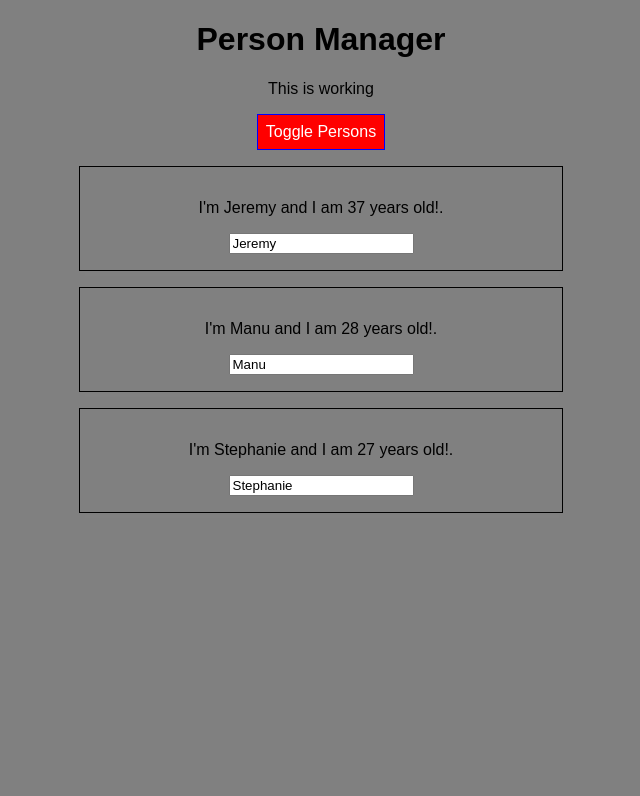
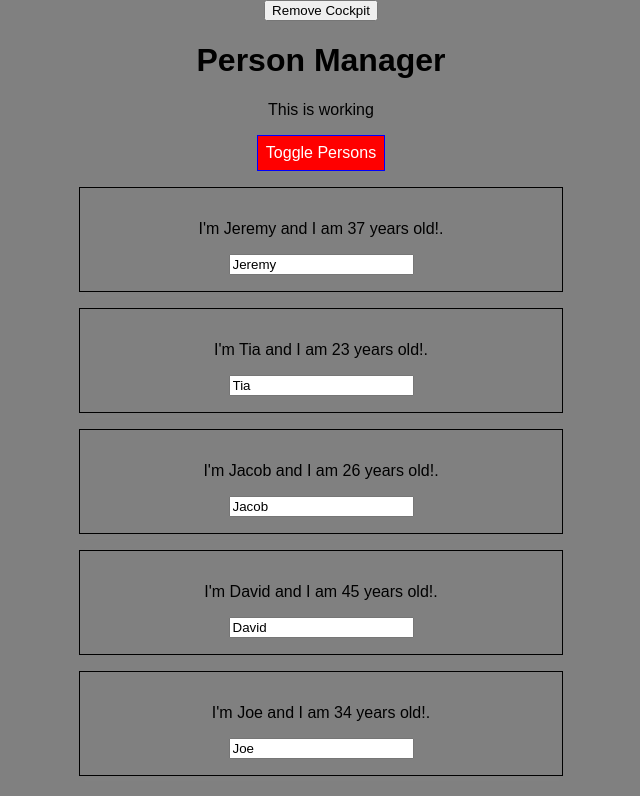
Before and after one commit to JeremyDoubleday/reactLearning, a React app: page / in a window 1280 px wide. Both pictures are taken after a click on the button "Toggle Persons". Shown: the top 796 px of the page, without its empty margins (319-959 px from the left). Built offline with nearby package versions, Linux system fonts and the light colour scheme.

Commit message:
updating

```diff
--- a/src/components/Cockpit/Cockpit.js
+++ b/src/components/Cockpit/Cockpit.js
@@ -1,7 +1,29 @@
-import React from 'react';
+import React, { useEffect } from 'react';
 import classes from './Cockpit.css';
 
 const cockpit = ( props ) => {
+
+    useEffect(() => {
+        console.log('[Cockpit.js] useEffect');
+        //Http requests...
+        const timer = setTimeout(() => {
+            alert('Saved data to cloud!');
+        }, 1000);
+        return () => {
+            clearTimeout(timer);
+            console.log('[Cockpit.js cleanup return');
+        }
+    }, []);
+
+    useEffect(() => {
+        console.log('[Cockpit.js] 2nd useEffect');
+        return () => {
+            console.log('[Cockpit.js] cleanup return in 2nd useEffect');
+        };
+    });
+
+    // useEffect() can use multiple
+
     const assignedClasses = [];
     let btnClass = '';
 
@@ -9,11 +31,11 @@
         btnClass = classes.Red;
     }
 
-    if (props.persons.length <= 2) {
+    if (props.personsLength <= 2) {
       assignedClasses.push(classes.red);
     }
 
-    if (props.persons.length <= 1) {
+    if (props.personsLength <= 1) {
       assignedClasses.push(classes.bold);
     }
 
@@ -27,4 +49,4 @@
     );
 };
 
-export default cockpit;
+export default React.memo(cockpit);
--- a/src/components/Persons/Person/Person.js
+++ b/src/components/Persons/Person/Person.js
@@ -1,29 +1,20 @@
-import React from 'react';
+import React, { Component } from 'react';
 import classes from './Person.css';
 
-const person = (props) => {
+class Person extends Component {
 
-    const rand = Math.random();
-
-    /*
-    if (rand > .8) {
-        throw new Error('Something broke');
+    render() {
+        console.log('[Person.js] rendering...');
+        return (
+            //<div className = "Person" style = { style }>
+            <div className = { classes.Person }>
+                <p onClick = { this.props.click }>I'm { this.props.name } and I am { this.props.age } years old!.</p>
+                <p>{ this.props.children}</p>
+                <input type = "text" onChange = { this.props.changed }
+                value = { this.props.name }/>
+            </div>
+            )
     }
-    */
-
-    return (
-    //<div className = "Person" style = { style }>
-    <div className = { classes.Person }>
-        <p onClick = {props.click}>I'm {props.name} and I am { props.age } years old!.</p>
-        <p>{ props.children}</p>
-        <input type = "text" onChange = {props.changed}
-        value = {props.name}/>
-    </div>
-    )
 };
 
-const randomAge = () => {
-    return Math.floor(Math.random() * 100);
-}
-
-export default person;
+export default Person;
--- a/src/components/Persons/Persons.js
+++ b/src/components/Persons/Persons.js
@@ -1,14 +1,61 @@
-import React from 'react';
+import React, { PureComponent } from 'react';
 import Person from './Person/Person';
 
-const persons = (props) => props.persons.map((person, index) => {
+class Persons extends PureComponent {
+
+    /*
+    static getDerivedStateFromProps(props, state) {
+        console.log('[Persons.js] getDerivedStateFromProps.');
+        return state;
+    }
+
+    componentWillReceiveProps(props) {
+        console.log('[Persons.js] componentWillReceiveProps', props);
+    }
+
+    componentWillUpdate() {
+
+    }
+    */
+/*
+    shouldComponentUpdate(nextProps, nextState) {
+        console.log('[Persons.js] shouldComponentUpdate');
+
+        if (nextProps.persons !== this.props.persons || nextProps.changed !== this.props.changed
+            || nextProps.clicked !== this.props.clicked) {
+            return true;
+        } else {
+            return false;
+        }
+    }
+*/
+    getSnapshotBeforeUpdate(prevProps, prevState) {
+        console.log('[Persons.js] getSnapshotBeforeUpdate');
+        return { message: 'Snapshot!' };
+    }
+
+    componentDidUpdate(prevProps, prevState, snapshot) {
+        console.log('[Persons.js] componentDidUpdate');
+    }
+
+    componentWillUnmount() {
+        console.log('[Persons.js] componentWillUnmount');
+    }
+
+    render() {
+        console.log('[Persons.js] rendering...');
+    return this.props.persons.map((person, index) => {
+
         return <Person
-            changed = { (event) => props.changed(event, person.id) }
-            click = { () => props.clicked(index) }
-            name = {person.name}
-            age = {person.age}
+            changed = { (event) => this.props.changed(event, person.id) }
+            click = { () => this.props.clicked(index) }
+            name = { person.name }
+            age = { person.age }
             key = { person.id }/>
 
       });
 
-export default persons;
+    }
+};
+
+export default Persons;
--- a/src/containers/App.js
+++ b/src/containers/App.js
@@ -1,17 +1,48 @@
 import React, { Component } from 'react';
 import classes from './App.css';
 import Persons from '../components/Persons/Persons';
-import ErrorBoundary from '../ErrorBoundary/ErrorBoundary';
+//import ErrorBoundary from '../ErrorBoundary/ErrorBoundary';
 import Cockpit from '../components/Cockpit/Cockpit';
 
 class App extends Component {
+
+  constructor(props) {
+    super(props);
+    console.log('[App.js] constructor');
+  }
+
   state = {
     persons: [
         {id: '1', name: 'Jeremy', age: 37},
-        {id: '2', name: 'Manu', age: 28},
-        {id: '3', name: 'Stephanie', age: 27}
+        {id: '2', name: 'Tia', age: 23},
+        {id: '3', name: 'Jacob', age: 26},
+        {id: '4', name: 'David', age: 45},
+        {id: '5', name: 'Joe', age: 34}
     ],
-    showPersons: false
+    showPersons: false,
+    showCockpit: true
+  }
+
+  static getDerivedStateFromProps(props, state) {
+    console.log('[App.js] getDerivedStateFromProps', props);
+    return state;
+  }
+
+  componentDidMount() {
+    console.log('[App.js] did mount');
+  }
+
+  shouldComponentUpdate(nextProps, nextState) {
+    console.log('[App.js] shouldComponentUpdate');
+    return true;
+  }
+
+  componentDidUpdate() {
+    console.log('[App.js] componentDidUpdate');
+  }
+/*
+  componentWillMount() {
+    console.log('[App.js] componentWillMount');
   }
 
   switchNameHandler = (newName) => {
@@ -23,7 +54,7 @@
     ]
   });
   }
-
+*/
   nameChangedHandler = (event, id) => {
     const personIndex = this.state.persons.findIndex(p => {
       return p.id === id;
@@ -53,6 +84,8 @@
 
   render() {
 
+    console.log('[App.js] render');
+
     let persons = null;
 
     if (this.state.showPersons) {
@@ -65,11 +98,16 @@
 
     return (
       <div className= {classes.App}>
+        <button onClick = {() => {
+          this.setState({ showCockpit: false});
+        }}>Remove Cockpit</button>
+        { this.state.showCockpit ? (
           <Cockpit
             title = { this.props.appTitle }
             showPersons = { this.state.showPersons }
-            persons = { this.state.persons }
+            personsLength = { this.state.persons.length }
             clicked = { this.togglePersonHandler }/>
+        ) : null }
           { persons }
       </div>
     );
```
